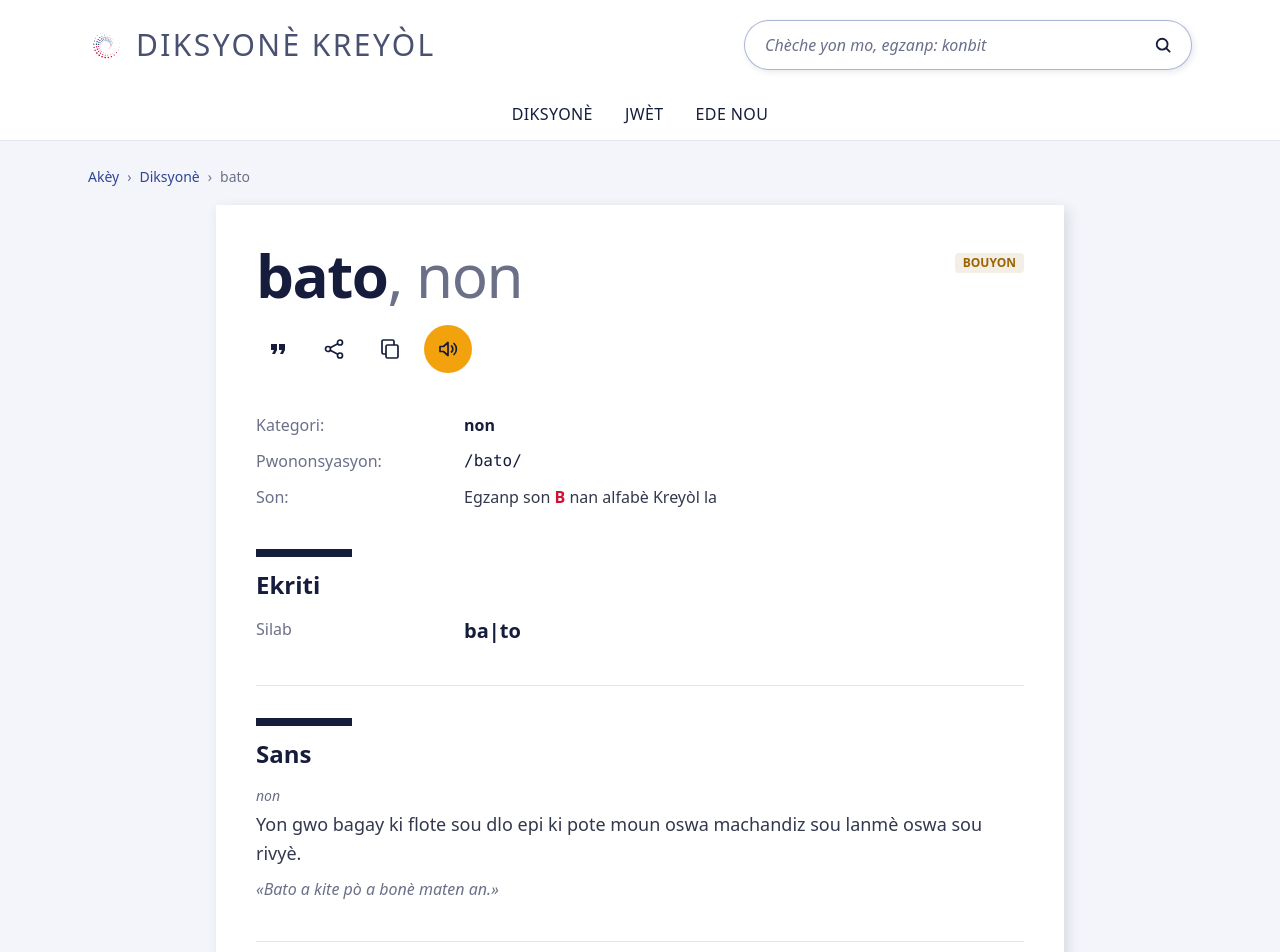
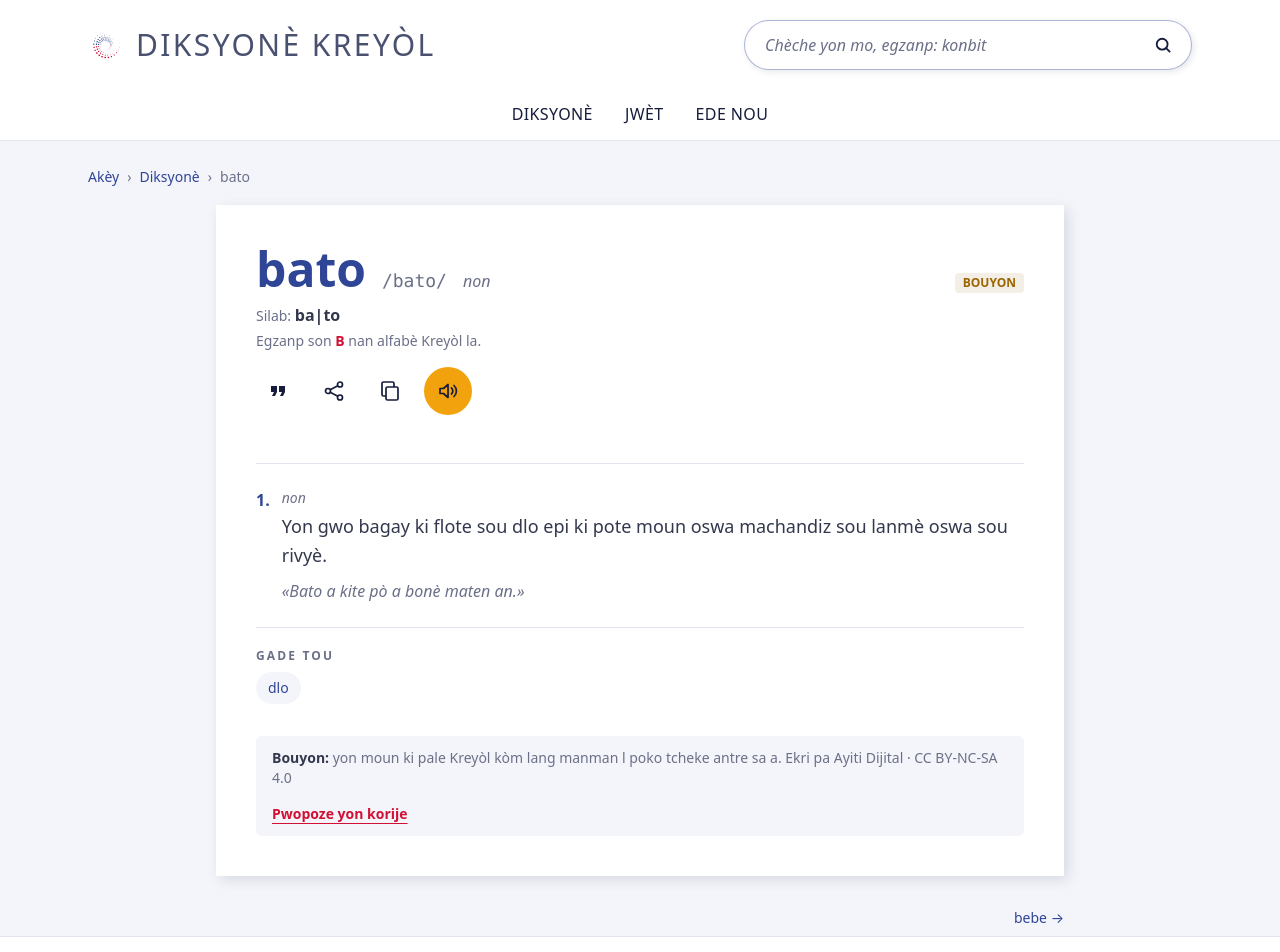
Before and after one commit to Ayiti-Dijital/diksyone-kreyol, an Angular app: page /mo/bato in a window 1280 px wide. Shown: the top 952 px of the page. Built offline with nearby package versions, Linux system fonts and the light colour scheme.

Commit message:
Word card: keep the earlier style, add only the buttons and syllables

```diff
--- a/src/app/pages/mo/mo.html
+++ b/src/app/pages/mo/mo.html
@@ -3,63 +3,43 @@
 <div class="mx-auto max-w-4xl px-4 sm:px-6">
   @if (entry(); as entry) {
     <article class="card mt-2 p-6 sm:p-10" aria-labelledby="tit-mo">
-      <div class="flex flex-wrap items-start justify-between gap-3">
-        <h1 id="tit-mo" class="text-4xl font-extrabold tracking-tight text-ink sm:text-6xl">
-          {{ entry.mo }}<span class="font-normal text-muted">, {{ categories().join(', ') }}</span>
-        </h1>
+      <div class="flex flex-wrap items-baseline gap-x-4 gap-y-2">
+        <h1 id="tit-mo" class="text-4xl font-bold text-link sm:text-5xl">{{ entry.mo }}</h1>
+        <span class="font-mono text-lg text-muted" aria-label="Pwononsyasyon"
+          >/{{ phones() }}/</span
+        >
+        <span class="text-muted italic">{{ categories().join(', ') }}</span>
         @if (entry.estati.nivo === 'bouyon') {
           <span
-            class="mt-2 rounded bg-sand px-2 py-0.5 text-xs font-semibold text-gold-deep uppercase"
+            class="ml-auto rounded bg-sand px-2 py-0.5 text-xs font-semibold text-gold-deep uppercase"
             >bouyon</span
           >
         }
       </div>
-
-      <dk-word-actions class="mt-5 block" [entry]="entry" />
-
-      <dl class="mt-4 grid gap-x-8 gap-y-3 sm:grid-cols-[11rem_1fr]">
-        <dt class="text-muted">Kategori:</dt>
-        <dd class="font-bold text-ink">{{ categories().join(', ') }}</dd>
-        <dt class="text-muted">Pwononsyasyon:</dt>
-        <dd class="font-mono text-ink">/{{ phones() }}/</dd>
+      <p class="mt-2 text-sm text-muted">
+        Silab:
+        <strong class="text-base text-text" [attr.aria-label]="entry.silab.join(', ')">{{
+          syllables()
+        }}</strong>
+      </p>
       @if (entry.let_alfabe; as letter) {
-          <dt class="text-muted">Son:</dt>
-          <dd>
+        <p class="mt-1 text-sm text-muted">
           Egzanp son
           <a
             [routerLink]="['/let', letter]"
             class="font-semibold text-red uppercase hover:underline"
             >{{ letter }}</a
           >
-            nan alfabè Kreyòl la
-          </dd>
+          nan alfabè Kreyòl la.
+        </p>
       }
-      </dl>
 
-      <section class="mt-10" aria-labelledby="ekriti-tit">
-        <span aria-hidden="true" class="block h-2 w-24 bg-ink"></span>
-        <h2 id="ekriti-tit" class="mt-3 text-2xl font-extrabold text-ink">Ekriti</h2>
-        <dl class="mt-4 grid gap-x-8 gap-y-3 sm:grid-cols-[11rem_1fr]">
-          <dt class="text-muted">Silab</dt>
-          <dd class="text-xl font-bold text-ink" [attr.aria-label]="entry.silab.join(', ')">
-            {{ syllables() }}
-          </dd>
-          @if (entry.varyant.length) {
-            <dt class="text-muted">Lòt fason pou ekri l</dt>
-            <dd class="font-semibold text-ink">{{ entry.varyant.join(', ') }}</dd>
-          }
-        </dl>
-      </section>
+      <dk-word-actions class="mt-4 block" [entry]="entry" />
 
-      <section class="mt-10 border-t border-line pt-8" aria-labelledby="sans-tit">
-        <span aria-hidden="true" class="block h-2 w-24 bg-ink"></span>
-        <h2 id="sans-tit" class="mt-3 text-2xl font-extrabold text-ink">Sans</h2>
-        <ol class="mt-4 space-y-5">
+      <ol class="mt-6 space-y-5 border-t border-line pt-6">
         @for (sens of entry.sans; track $index) {
           <li class="flex gap-3">
-              @if (entry.sans.length > 1) {
             <span class="font-semibold text-link">{{ $index + 1 }}.</span>
-              }
             <div>
               <p class="text-sm text-muted italic">{{ sens.kategori }}</p>
               <p class="mt-1 text-lg leading-relaxed text-text">{{ sens.definisyon }}</p>
@@ -70,13 +50,11 @@
           </li>
         }
       </ol>
-      </section>
 
       @if (entry.mo_ki_gen_rapo?.gade_tou?.length) {
-        <section class="mt-10 border-t border-line pt-8" aria-labelledby="gade-tou-tit">
-          <span aria-hidden="true" class="block h-2 w-24 bg-ink"></span>
-          <h2 id="gade-tou-tit" class="mt-3 text-2xl font-extrabold text-ink">Gade tou</h2>
-          <ul class="mt-4 flex flex-wrap gap-2">
+        <div class="mt-6 border-t border-line pt-5">
+          <h2 class="text-xs font-semibold tracking-[0.18em] text-muted uppercase">Gade tou</h2>
+          <ul class="mt-2 flex flex-wrap gap-2">
             @for (other of entry.mo_ki_gen_rapo?.gade_tou; track other) {
               <li>
                 <a
@@ -87,11 +65,11 @@
               </li>
             }
           </ul>
-        </section>
+        </div>
       }
 
       <div
-        class="mt-10 flex flex-wrap items-center justify-between gap-4 rounded-md bg-mist px-4 py-3 text-sm"
+        class="mt-8 flex flex-wrap items-center justify-between gap-4 rounded-md bg-mist px-4 py-3 text-sm"
       >
         <p class="text-muted">
           @if (entry.estati.nivo === 'bouyon') {
@@ -102,7 +80,7 @@
         </p>
         <a
           [href]="fixHref()"
-          class="inline-block py-1 font-semibold whitespace-nowrap text-red underline underline-offset-4"
+          class="font-semibold whitespace-nowrap text-red underline underline-offset-4"
           >Pwopoze yon korije</a
         >
       </div>
```
Also changed, not shown: 1 other file (tests, documents, lock files or other folders). Lines whose indentation alone changed are shown as unchanged.
